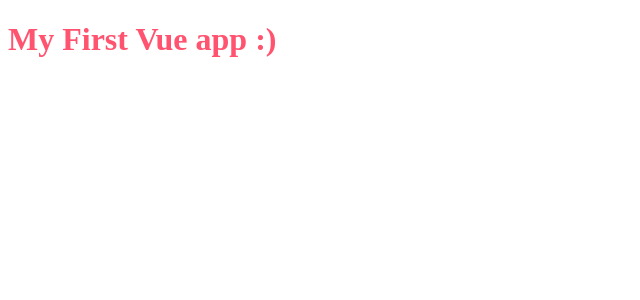
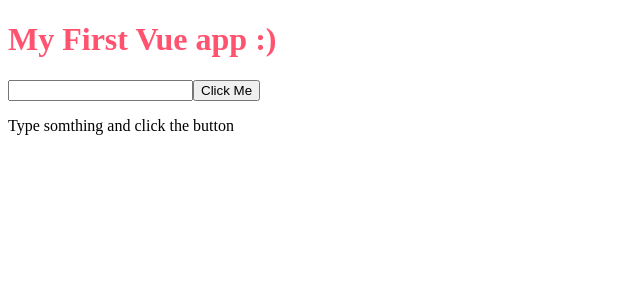
Before and after one commit to nagasivaji/VueJs, a Vue app in the folder model-project/: page / in a window 1280 px wide. Shown: the top 300 px of the page, without its empty margins (0-640 px from the left). Built offline with nearby package versions, Linux system fonts and the light colour scheme.

Commit message:
With refs property implementng DOM manipulations without using selectors

```diff
--- a/model-project/src/App.vue
+++ b/model-project/src/App.vue
@@ -1,25 +1,46 @@
 <template>
-    <div>
-        <h1>{{title}}</h1>
-    </div>
+  <div>
+    <h1>{{ title }}</h1>
+    <input type="text" @input="handleInput" ref="textInput" />
+    <button @click="handleClick">Click Me</button>
+    <p ref="displaytext">{{text}}</p>
+  </div>
 </template>
 
 <script>
+export default {
+  name: "App",
+  data() {
+    return {
+      title: "My First Vue app :)",
+      text: "Type somthing and click the button"
+    };
+  },
 
+  methods: {
+    handleClick(){
+        console.log(this.$refs.textInput);
+        this.$refs.displaytext.classList.add("active");
+    },
+     handleInput(){
+        console.log(this.$refs.textInput.value);
+        this.text = this.$refs.textInput.value;
 
-export default {
-    name: 'App',
-    data (){
-        return {
-            title: "My First Vue app :)"
-        }
+        this.$refs.displaytext.classList.remove("active");
     }
-
-}
+  },
+};
 </script>
 
 <style>
-    h1{
-        color: rgb(255, 83, 111);
-    }
+  h1 {
+    color: rgb(255, 83, 111);
+  }
+
+  .active{
+    color: skyblue;
+  }
 </style>
+
+
+aa
```
